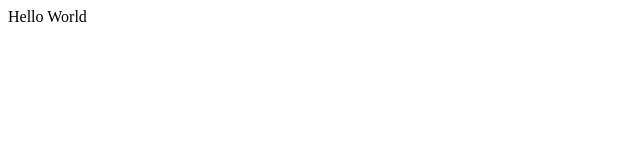
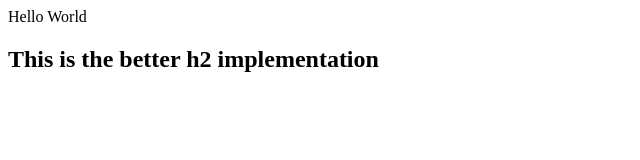
Before and after one commit to guptavinod/gitworkflowtest, a plain HTML site: page index.html in a window 1280 px wide. Shown: the whole page, without its empty margins (0-640 px from the left). Drawn offline with Linux system fonts and the light colour scheme.

Commit message:
h2 better implementation

```diff
--- a/index.html
+++ b/index.html
@@ -1,6 +1,6 @@
 <html>
 <head>Hello World</title>
 <body>
-
+<h2> This is the better h2 implementation</h2>
 </body>
 </html>
```
